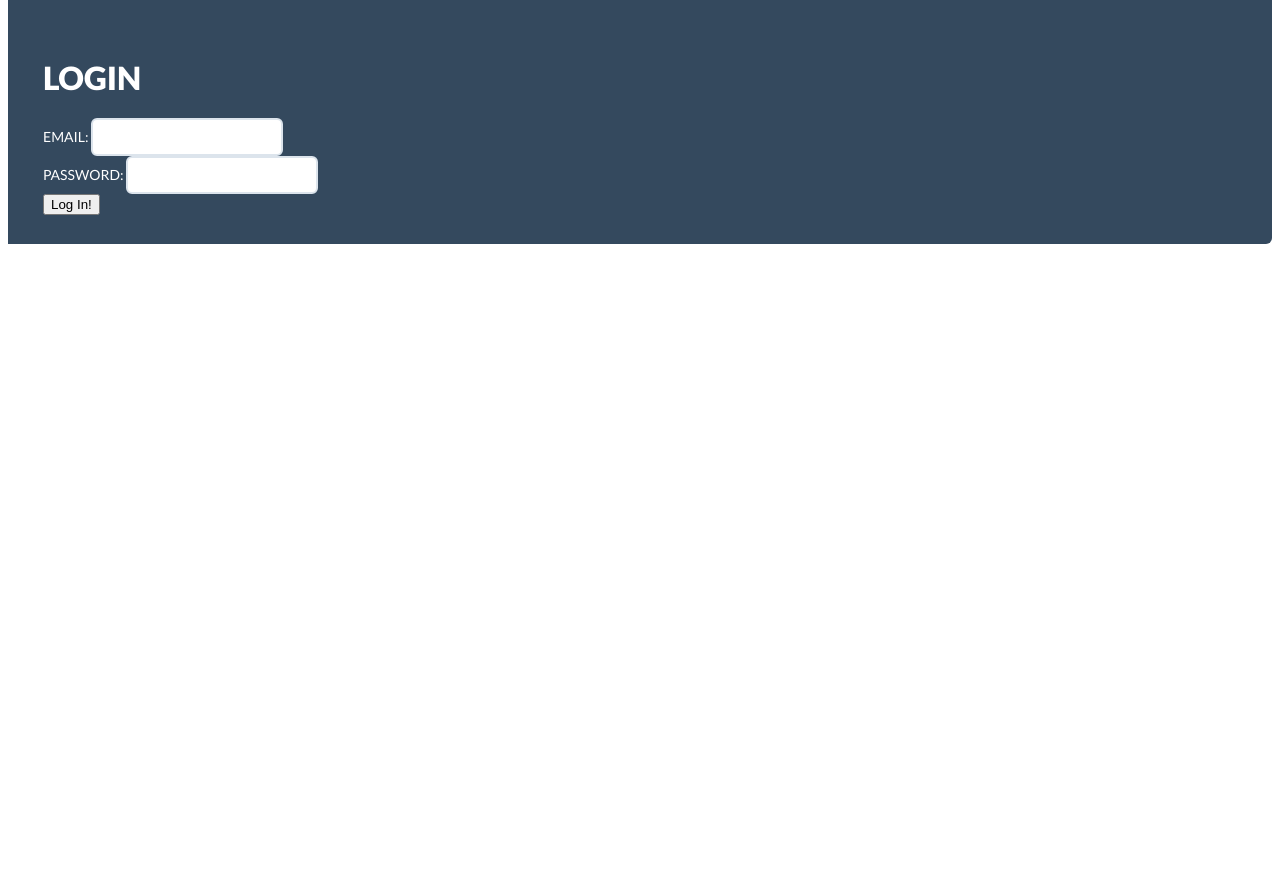
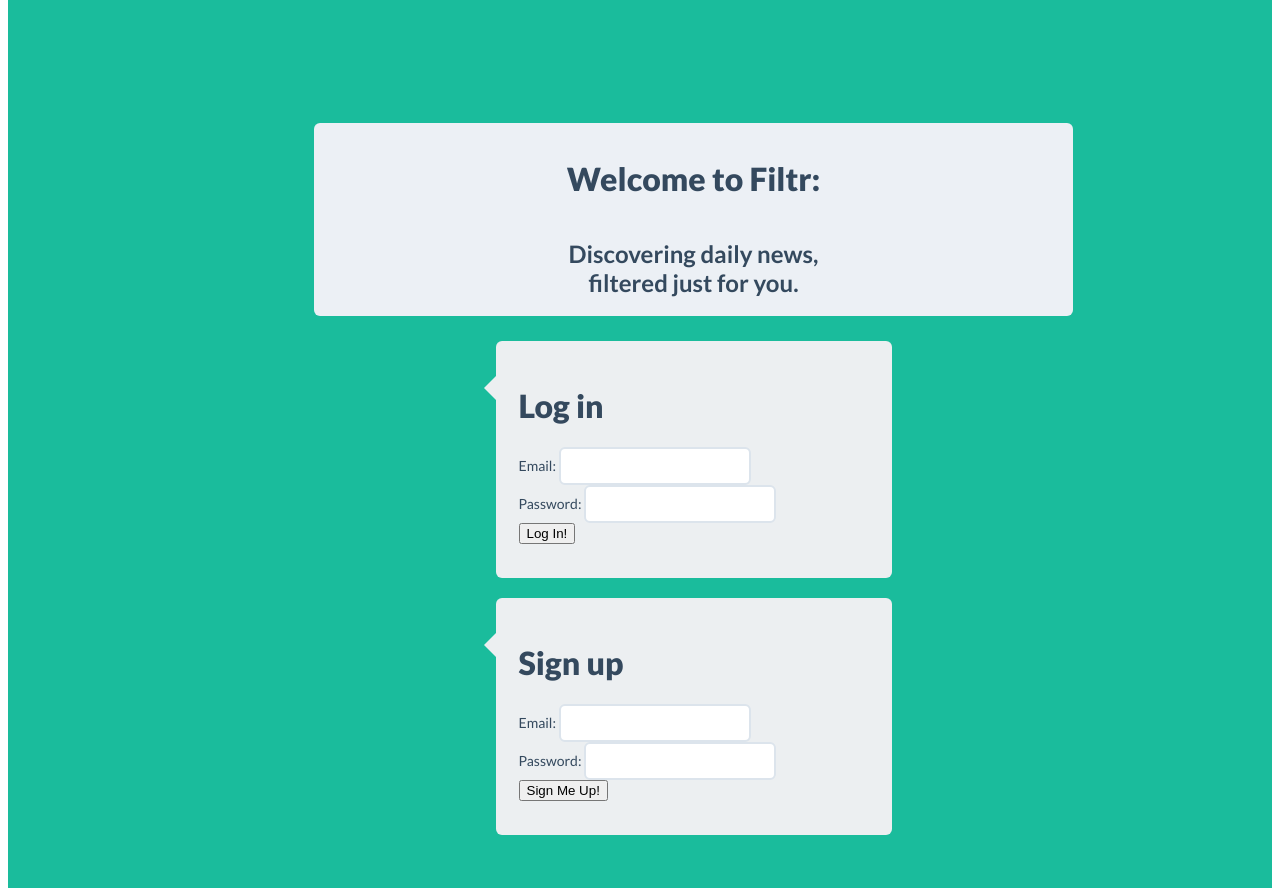
Before and after one commit to coderkat-zz/herewego, a Flask app: page /login in a window 1280 px wide. Shown: the part 30-926 px from the top of the page. Before the commit the page ends 274 px from the top, so only its background shows below. Run offline with Flask 2, Linux system fonts and the light colour scheme.

Commit message:
added some fancy css, trying to get flow going but something is being weird right nwo

```diff
--- a/static/Flat-UI-master/css/flat-ui.css
+++ b/static/Flat-UI-master/css/flat-ui.css
@@ -1728,7 +1728,8 @@ textarea,
   border-radius: 6px;
   padding: 14px;
   position: relative;
-  text-align: center; }
+  text-align: center;
+  margin-bottom: 25px;}
   .tile.tile-hot:before {
     background: url("../images/tile/ribbon.png") 0 0 no-repeat;
     background-size: 82px 82px;
@@ -2340,7 +2341,7 @@ body.vjs-full-window {
 .login-screen {
   background-color: #1abc9c;
   min-height: 317px;
-  padding: 123px 199px 33px 306px; }
+  padding: 123px 199px 33px 306px;}
 
 .login-icon {
   left: 200px;
@@ -2366,6 +2367,10 @@ body.vjs-full-window {
   background-color: #eceff1;
   border-radius: 6px;
   padding: 24px 23px 20px;
+  margin-bottom: 20px;
+  margin-left: auto;
+  margin-right: auto;
+  width: 350px;
   position: relative; }
   .login-form:before {
     content: "";
--- a/templates/base.html
+++ b/templates/base.html
@@ -10,7 +10,6 @@
 
 <body>
 	<div class="wrapper">
-	<div class="container-fluid" >
 
 	<div class="navbar">
 		<div class="navbar-inner"
@@ -18,11 +17,13 @@
 
   <!-- Sign-in status-->
   <div align=right>You are currently signed in as: {{ session['email'] }}.</div>
+  <div align=right><a href="{{ url_for('logout') }}">Log Me Out</a></div>
 
 	{% else %}
 	  <div align=right><a href="{{ url_for('login') }}">Click here to login.</a></div>
 
 	{% endif %}
+
 </div>
 </div>
 
@@ -34,13 +35,13 @@
 		{% endif %}
 	{% endwith %}
 
+<div class="wrapper">
+<div class="container-fluid">
 
-<div class="demo-browser-content">
-<div class="palette">
 
 	{% block content %}{% endblock %}
 
-</div>
+
 </div>
 </div>
 </div>
--- a/templates/login.html
+++ b/templates/login.html
@@ -1,13 +1,40 @@
 {% extends "base.html" %}
 
+{% block title %}Welcome!{% endblock %}
+
+
 {% block content %}
-<h1>Login</h1>
+<div class="login-screen">
+<div class="tile">
+<h1>Welcome to Filtr:</h1><br />
+<h3>Discovering daily news,<br /> filtered just for you.</h3>
 
+</div>
+
+<div class="demo-row">
+
+<div class="login-form">
+	<h1>Log in</h1>
+
+	<form name="login" action="{{ url_for('validate_login') }}" method="post">
+		Email: <input type="text" name="email"><br />
+		Password: <input type="password" name="password"><br />
+		<button class="btn.btn-primary.active" type="submit" value="Login">Log In!</button>
+	</form>
+</div>
+
+
+<div class="login-form">
+
+	<h1>Sign up</h1>
 <form name="login" action="{{ url_for('validate_login') }}" method="post">
 	Email: <input type="text" name="email"><br />
 	Password: <input type="password" name="password"><br />
-	<button class="btn.btn-primary.active" type="submit" value="Login">Log In!</button>
+	<button class="btn.btn-primary.active" type="submit" value="Login">Sign Me Up!</button>
 </form>
 
+</div>
+</div>
+</div>
 
 {% endblock %}
--- a/views.py
+++ b/views.py
@@ -130,6 +130,21 @@ def firstdislike():
     return redirect(url_for('selection'))
 
 
+@app.route("/first")
+def first_news():
+    # classifying all urls in db, add new best-rated stories to Queue, remove old stories from Queue
+    FisherClassifier.perform(session['user_id'])
+    # grab all items in queue
+    queue_list = model.session.query(model.Queue).filter_by(user_id=session['user_id']).all()
+    # pull story info by using queued story_id reference???
+    story_list = []
+    for i in queue_list:
+        story_list.append(model.session.query(model.Stories).filter_by(id=i.story_id).first())
+
+    return render_template("news.html", story_list=story_list)
+
+
+
 @app.route("/news")
 def news():
     #make sure user is signed in
```
Also changed, not shown: classify/classifying.py (+13 -5 lines), templates/selection.html (+18 -11 lines), news.db, 3 other files.
